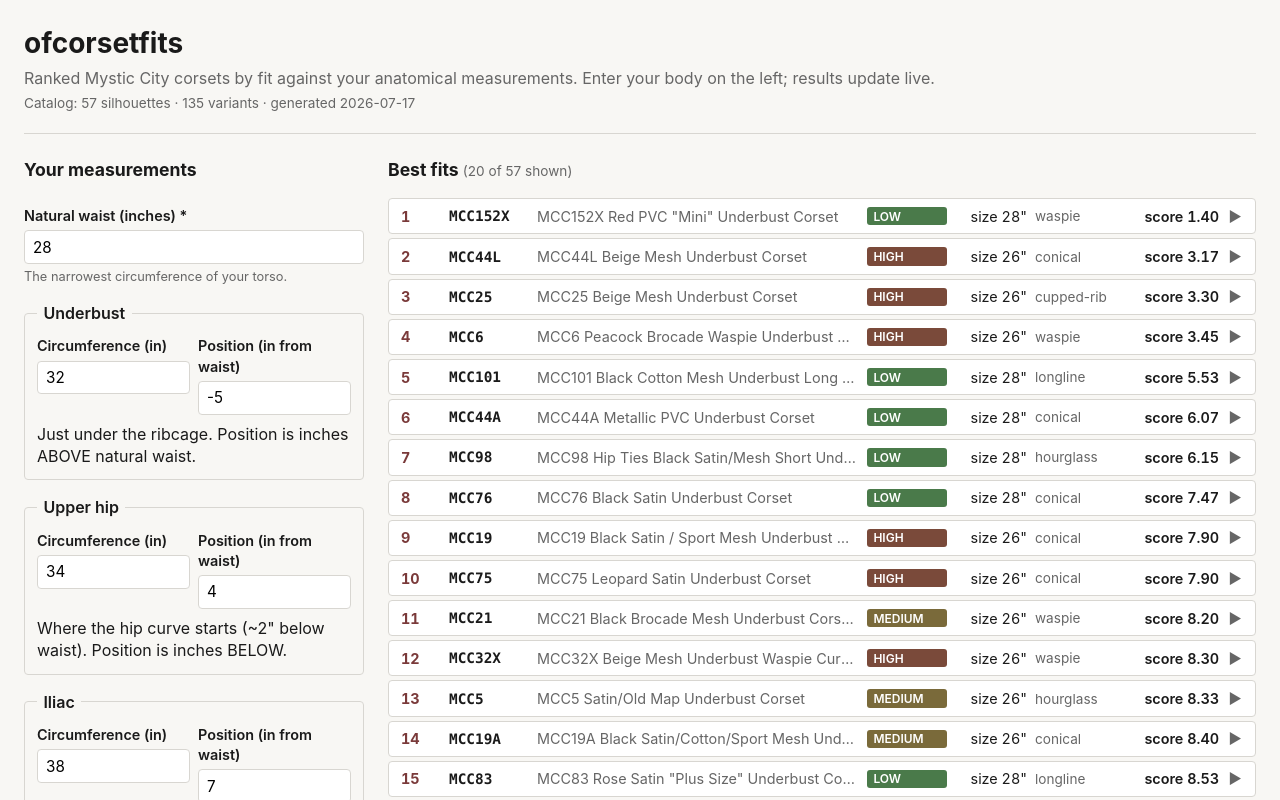
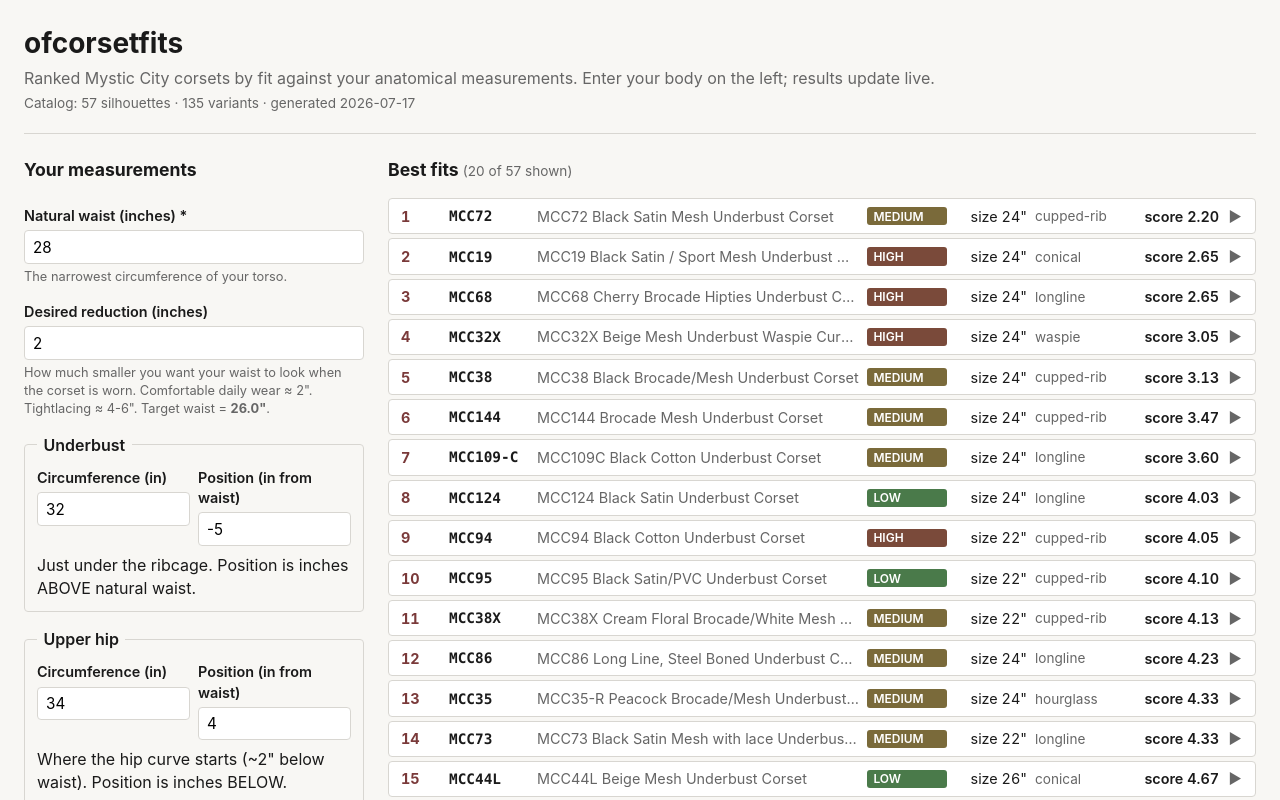
Before and after one commit to marshl/ofcorsetfits, a React (Vite) app: page / in a window 1280 px wide. Shown: the top 800 px of the page. Built offline with nearby package versions, Linux system fonts and the light colour scheme.

Commit message:
Split natural waist and desired reduction into two separate fields

```diff
--- a/src/scoring/index.ts
+++ b/src/scoring/index.ts
@@ -1,4 +1,4 @@
 export type * from './types.ts';
 export { bodyCircumferenceAt } from './body.ts';
-export { penaltyForDiff, scoreCorset } from './scoring.ts';
+export { penaltyForDiff, waistPenalty, scoreCorset } from './scoring.ts';
 export { bestForCorset, rank, defaultScoringConfig } from './ranking.ts';
--- a/src/scoring/ranking.ts
+++ b/src/scoring/ranking.ts
@@ -63,10 +63,19 @@
 
 /**
  * Sensible starting scoring config, informed by the design doc.
- * Waist is weighted 2x other landmarks (it matters most). Low hip is
- * de-emphasized (~0.7×) because most people don't sit their lower hip
- * as high on the priority list. Tightness slope is 3× looseness because
- * a too-tight corset is unwearable while a too-loose one is a shrug.
+ *
+ * Weights: waist matters most (2×), low hip least (0.7× — most people
+ * don't emphasize it). Non-waist landmark slopes: tightness is 3× looseness
+ * because a too-tight corset compressing the ribcage is unwearable while
+ * a slightly loose one is a shrug.
+ *
+ * Waist target math: 2" reduction default (comfortable daily wear;
+ * tightlacing pushes toward 4-6"). Over-target slope is HARSH (3.0)
+ * because a corset that can't reach the target is unusable for its
+ * intended reduction. Under-target slope is MILD (0.5) because a corset
+ * that closes smaller than target is fine — user gap-laces it up to
+ * target. The mild penalty still discourages picking a size 18 corset
+ * when you want to wear a 24" waist, though.
  */
 export function defaultScoringConfig(catalog: Catalog): ScoringConfig {
   return {
@@ -78,6 +87,9 @@
     },
     tightness_slope: 3.0,
     looseness_slope: 1.0,
+    desired_reduction_in: 2.0,
+    waist_over_target_slope: 3.0,
+    waist_under_target_slope: 0.5,
     waist_slack_by_stretch_class_in: catalog.brand_waist_slack_by_stretch_class_in ?? {
       low: 0.5,
       medium: 1.0,
--- a/src/scoring/scoring.ts
+++ b/src/scoring/scoring.ts
@@ -21,7 +21,7 @@
 import { bodyCircumferenceAt } from './body.ts';
 
 /**
- * Asymmetric linear penalty for a fit difference.
+ * Asymmetric linear penalty for a landmark (non-waist) fit difference.
  * diff = corset_circumference - body_circumference.
  *   diff > 0 → corset is loose (weighted by looseness_slope)
  *   diff < 0 → corset is tight (weighted by tightness_slope — usually higher)
@@ -34,6 +34,23 @@
 ): number {
   if (diff >= 0) return weight * diff * looseness_slope;
   return weight * Math.abs(diff) * tightness_slope;
+}
+
+/**
+ * Waist penalty — asymmetry INVERTED relative to `penaltyForDiff`.
+ * diff = effective_corset_waist - target_waist.
+ *   diff > 0 → corset can't reach target (over_target_slope — usually HIGH)
+ *   diff < 0 → corset closes smaller than target; user gap-laces
+ *              (under_target_slope — usually LOW)
+ */
+export function waistPenalty(
+  diff: number,
+  weight: number,
+  over_target_slope: number,
+  under_target_slope: number,
+): number {
+  if (diff >= 0) return weight * diff * over_target_slope;
+  return weight * Math.abs(diff) * under_target_slope;
 }
 
 /** Extract the weight key from a corset measurement's label. */
@@ -54,12 +71,13 @@
 ): CorsetScoreResult {
   const slack = config.waist_slack_by_stretch_class_in[variant.stretch_class] ?? 0;
   const effectiveWaist = waistSize + slack;
-  const waistDiff = effectiveWaist - body.natural_waist_in;
-  const waistPenalty = penaltyForDiff(
+  const targetWaist = body.natural_waist_in - config.desired_reduction_in;
+  const waistDiff = effectiveWaist - targetWaist;
+  const waistPenaltyValue = waistPenalty(
     waistDiff,
     config.weights.waist,
-    config.tightness_slope,
-    config.looseness_slope,
+    config.waist_over_target_slope,
+    config.waist_under_target_slope,
   );
 
   const positionResults: PositionResult[] = corset.measurements.map(
@@ -96,11 +114,11 @@
     },
   );
 
-  const total = waistPenalty + positionResults.reduce((sum, r) => sum + r.penalty, 0);
+  const total = waistPenaltyValue + positionResults.reduce((sum, r) => sum + r.penalty, 0);
   return {
     waist_size_in: waistSize,
     variant,
-    waist_penalty: waistPenalty,
+    waist_penalty: waistPenaltyValue,
     position_results: positionResults,
     total,
   };
--- a/src/ui/App.tsx
+++ b/src/ui/App.tsx
@@ -17,8 +17,10 @@
 import { RankedList } from './RankedList.tsx';
 import {
   loadBody,
+  loadReduction,
   loadStretchPreference,
   saveBody,
+  saveReduction,
   saveStretchPreference,
 } from './persist.ts';
 
@@ -36,6 +38,9 @@
   const [stretchPreference, setStretchPreference] = useState<StretchClass | 'any'>(
     () => loadStretchPreference() ?? 'any',
   );
+  const [desiredReduction, setDesiredReduction] = useState<number>(
+    () => loadReduction() ?? 2,
+  );
 
   useEffect(() => {
     saveBody(body);
@@ -45,11 +50,16 @@
     saveStretchPreference(stretchPreference);
   }, [stretchPreference]);
 
+  useEffect(() => {
+    saveReduction(desiredReduction);
+  }, [desiredReduction]);
+
   const results = useMemo(() => {
     const config = defaultScoringConfig(catalog);
     config.stretch_preference = stretchPreference;
+    config.desired_reduction_in = desiredReduction;
     return rank(body, catalog, config);
-  }, [body, stretchPreference]);
+  }, [body, stretchPreference, desiredReduction]);
 
   return (
     <div className="app">
@@ -72,6 +82,8 @@
             onBodyChange={setBody}
             stretchPreference={stretchPreference}
             onStretchPreferenceChange={setStretchPreference}
+            desiredReduction={desiredReduction}
+            onDesiredReductionChange={setDesiredReduction}
           />
         </aside>
         <section className="app-content">
--- a/src/ui/MeasurementForm.tsx
+++ b/src/ui/MeasurementForm.tsx
@@ -16,6 +16,8 @@
   onBodyChange: (body: Body) => void;
   stretchPreference: StretchClass | 'any';
   onStretchPreferenceChange: (pref: StretchClass | 'any') => void;
+  desiredReduction: number;
+  onDesiredReductionChange: (reduction: number) => void;
 }
 
 type LandmarkKey = 'underbust' | 'upper_hip' | 'iliac';
@@ -46,11 +48,19 @@
   onBodyChange,
   stretchPreference,
   onStretchPreferenceChange,
+  desiredReduction,
+  onDesiredReductionChange,
 }: MeasurementFormProps) {
   const setWaist = (raw: string) => {
     const n = toNumber(raw);
     if (n !== null) onBodyChange({ ...body, natural_waist_in: n });
   };
+
+  const setReduction = (raw: string) => {
+    const n = toNumber(raw);
+    if (n !== null && n >= 0) onDesiredReductionChange(n);
+  };
+  const targetWaist = body.natural_waist_in - desiredReduction;
 
   const setLandmarkField = (
     key: LandmarkKey,
@@ -109,6 +119,23 @@
         <span className="helper">The narrowest circumference of your torso.</span>
       </label>
 
+      <label className="field">
+        <span>Desired reduction (inches)</span>
+        <input
+          type="number"
+          step="0.5"
+          min="0"
+          max="12"
+          value={desiredReduction}
+          onChange={(e) => setReduction(e.target.value)}
+        />
+        <span className="helper">
+          How much smaller you want your waist to look when the corset is worn.
+          Comfortable daily wear ≈ 2". Tightlacing ≈ 4-6".
+          Target waist = <strong>{targetWaist.toFixed(1)}"</strong>.
+        </span>
+      </label>
+
       {(['underbust', 'upper_hip', 'iliac'] as const).map((key) => {
         const current = body[key];
         const info = LANDMARK_LABELS[key];
--- a/src/ui/persist.ts
+++ b/src/ui/persist.ts
@@ -9,6 +9,7 @@
 
 const BODY_KEY = 'ofcorsetfits:body:v1';
 const STRETCH_KEY = 'ofcorsetfits:stretch_preference:v1';
+const REDUCTION_KEY = 'ofcorsetfits:desired_reduction_in:v1';
 
 export function loadBody(): Body | null {
   try {
@@ -46,3 +47,22 @@
     // ignore
   }
 }
+
+export function loadReduction(): number | null {
+  try {
+    const raw = localStorage.getItem(REDUCTION_KEY);
+    if (raw === null) return null;
+    const n = Number(raw);
+    return Number.isFinite(n) ? n : null;
+  } catch {
+    return null;
+  }
+}
+
+export function saveReduction(reduction: number): void {
+  try {
+    localStorage.setItem(REDUCTION_KEY, String(reduction));
+  } catch {
+    // ignore
+  }
+}
```
Also changed, not shown: src/scoring/types.ts (+26 -2 lines), 1 other file (tests, documents, lock files or other folders).
